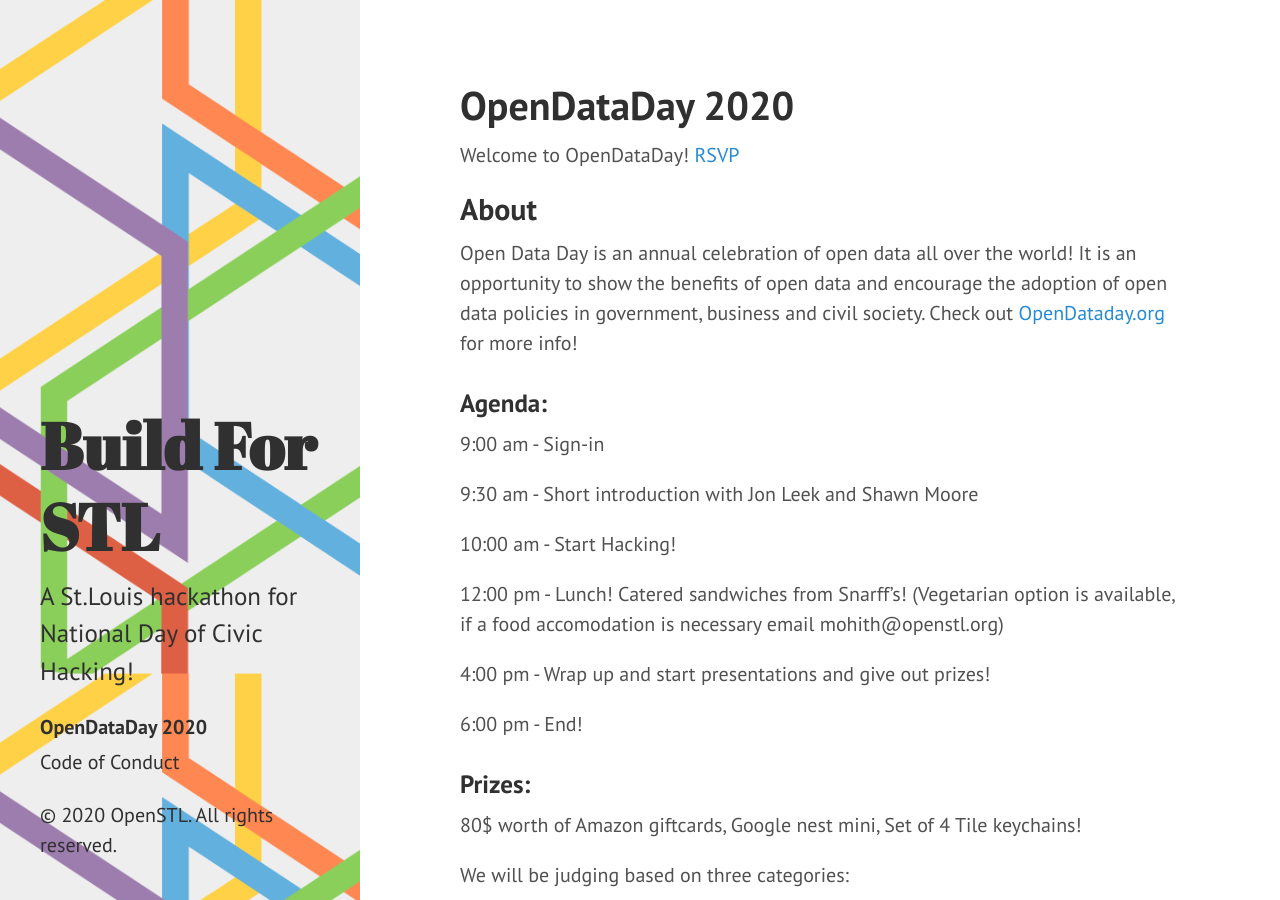
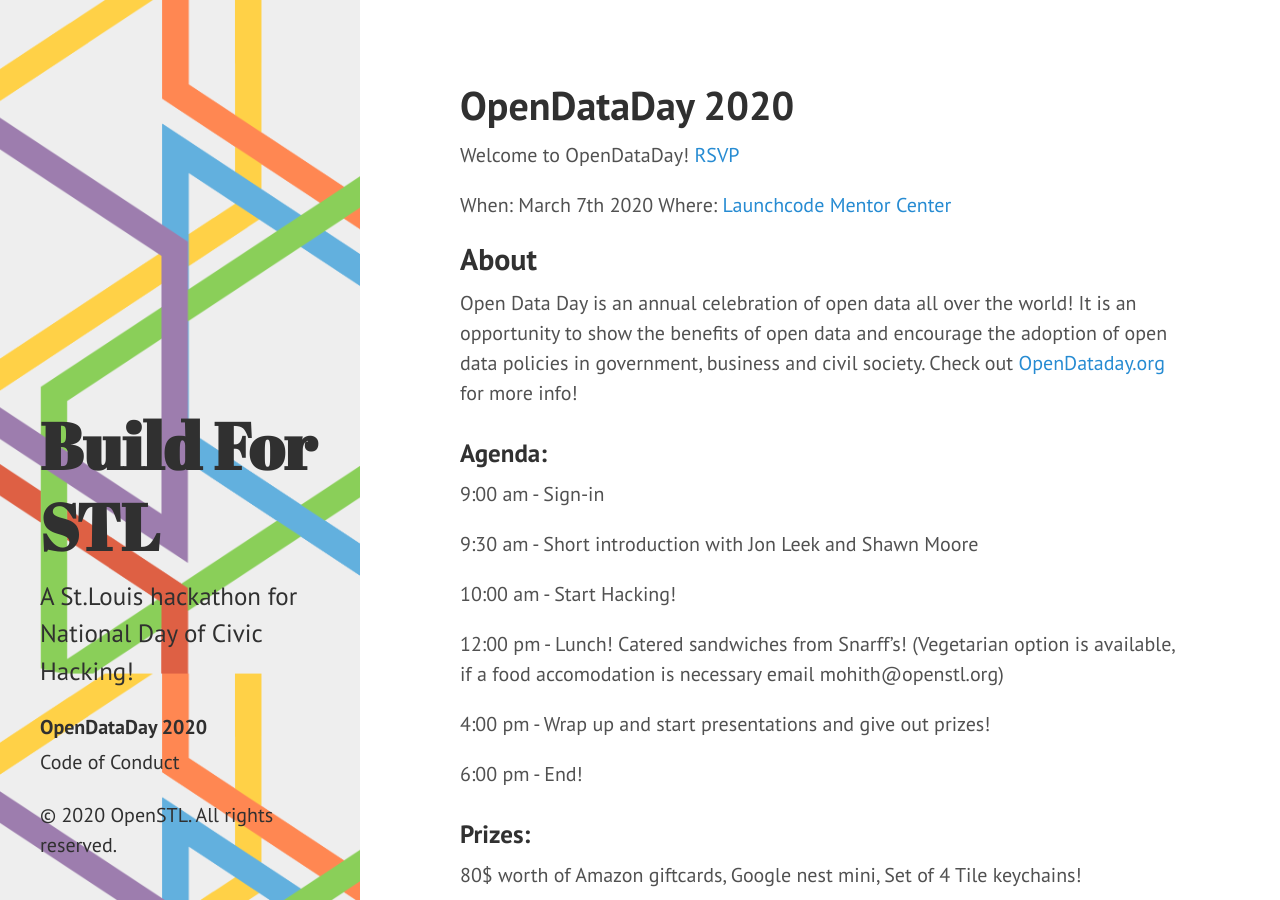
Before and after one commit to OpenSTL/build4stl-jekyll-site, a Jekyll site: the page built from OpenDataDay.md, in a window 1280 px wide and 900 px high. Built offline with Jekyll 4.4.1, drawn with Linux system fonts in a browser that asks for light colours.

Commit message:
Update OpenDataDay.md

```diff
--- a/OpenDataDay.md
+++ b/OpenDataDay.md
@@ -5,6 +5,9 @@
 ---
 
 Welcome to OpenDataDay! [RSVP](https://www.meetup.com/Openstl/events/268639692/)
+
+When: March 7th 2020
+Where: [Launchcode Mentor Center](https://goo.gl/maps/CULz5KphXEN66HPm9)
 
 ## About
 
```
